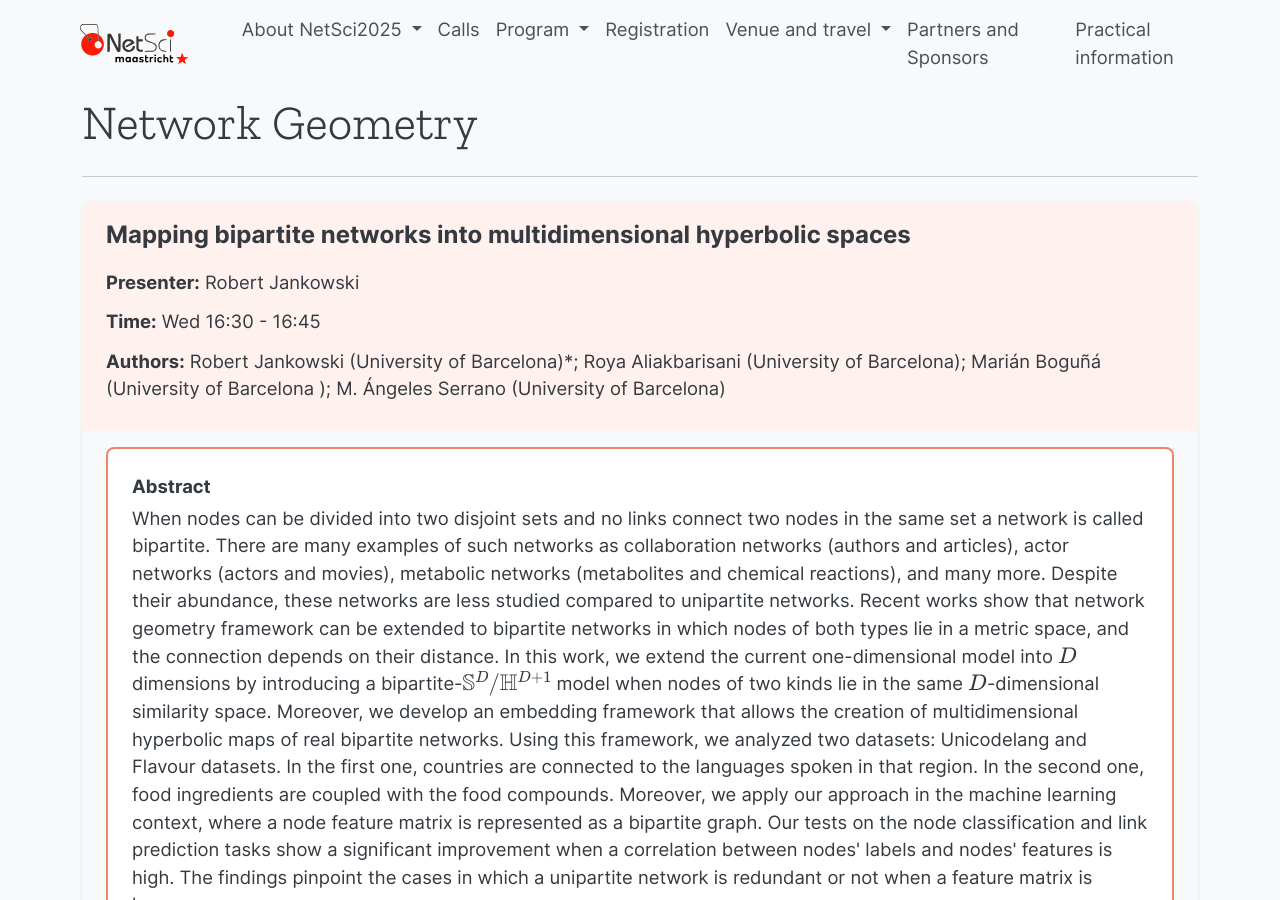
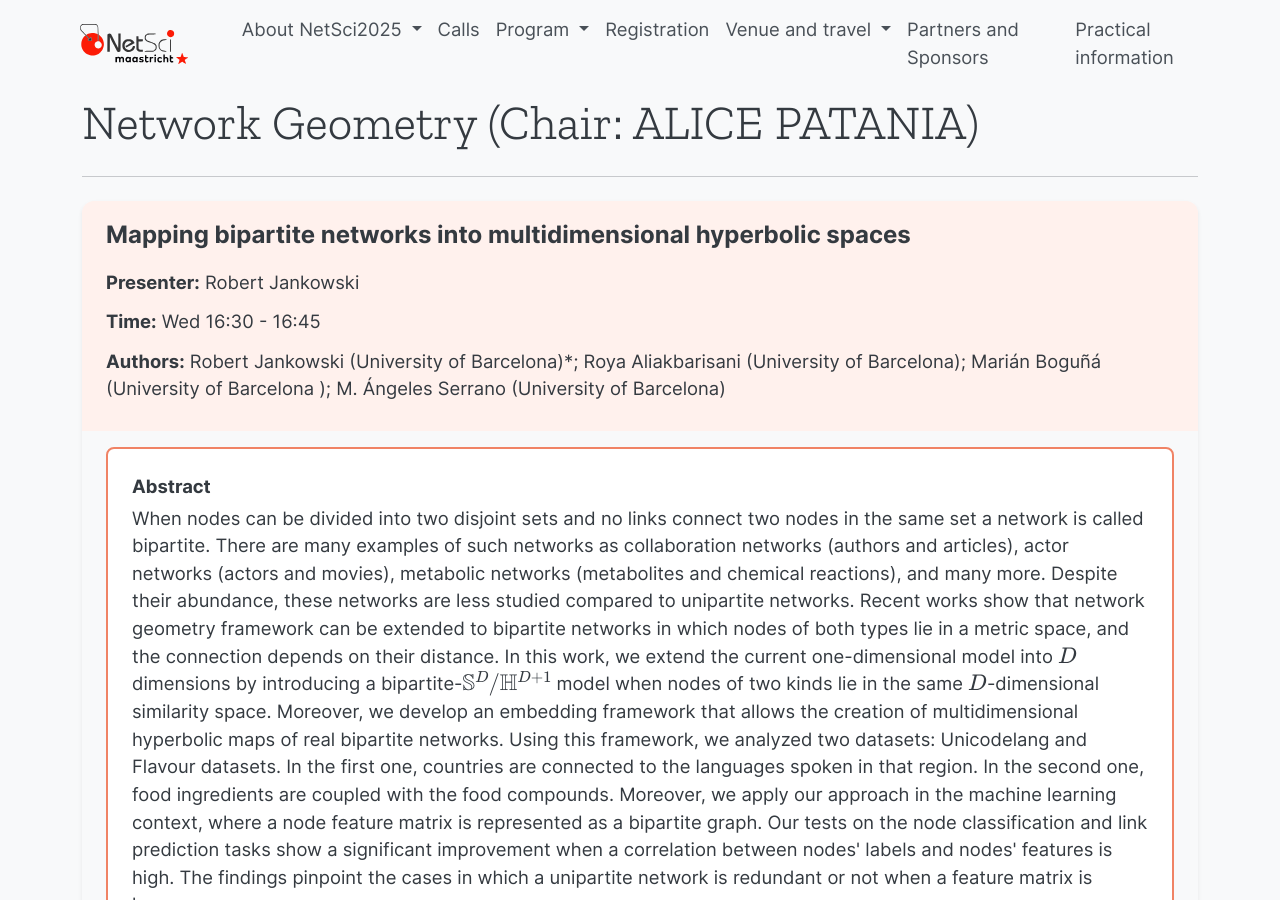
Before and after one commit to NetSci2025/netsci2025.github.io, a Jekyll site: the page built from _parallel/network-geometry.md, in a window 1280 px wide and 900 px high. Built offline with Jekyll 4.4.1, drawn with Linux system fonts in a browser that asks for light colours.

Commit message:
Update network-geometry.md

```diff
--- a/_parallel/network-geometry.md
+++ b/_parallel/network-geometry.md
@@ -1,6 +1,6 @@
 ---
 layout: parallel
-title: "Network Geometry"
+title: "Network Geometry (Chair: ALICE PATANIA)"
 slug: network-geometry
 permalink: /parallel/network-geometry/
 ---
```
